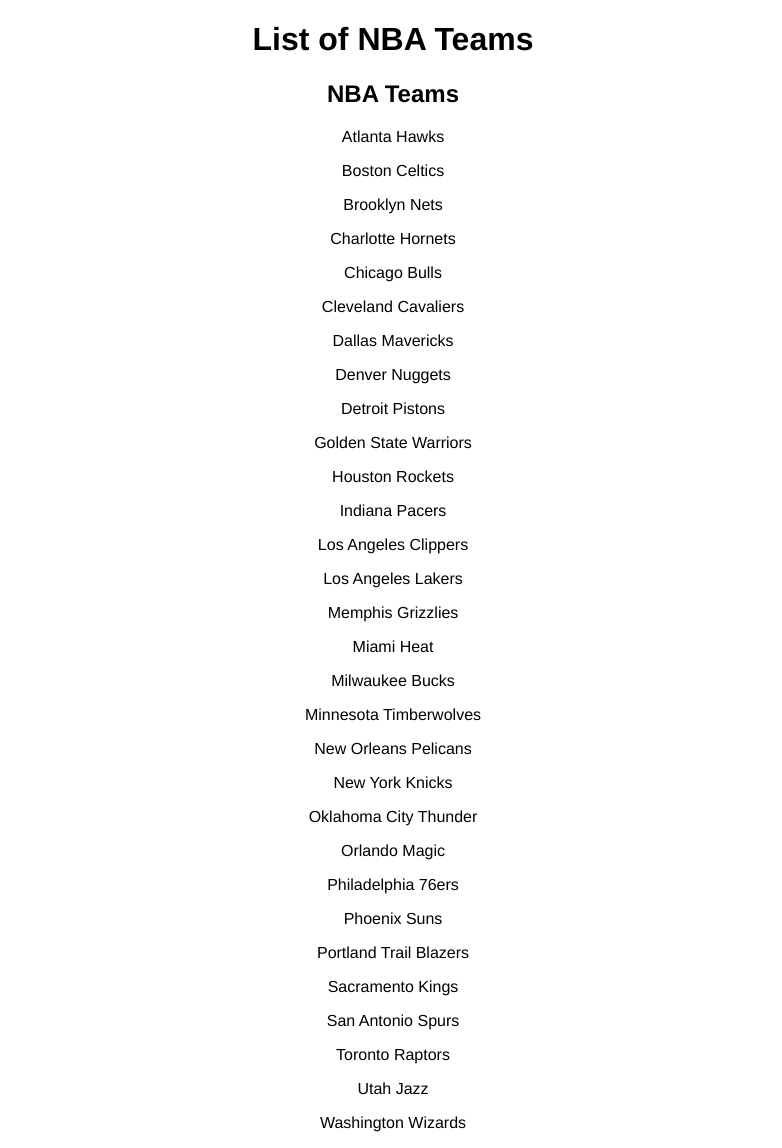
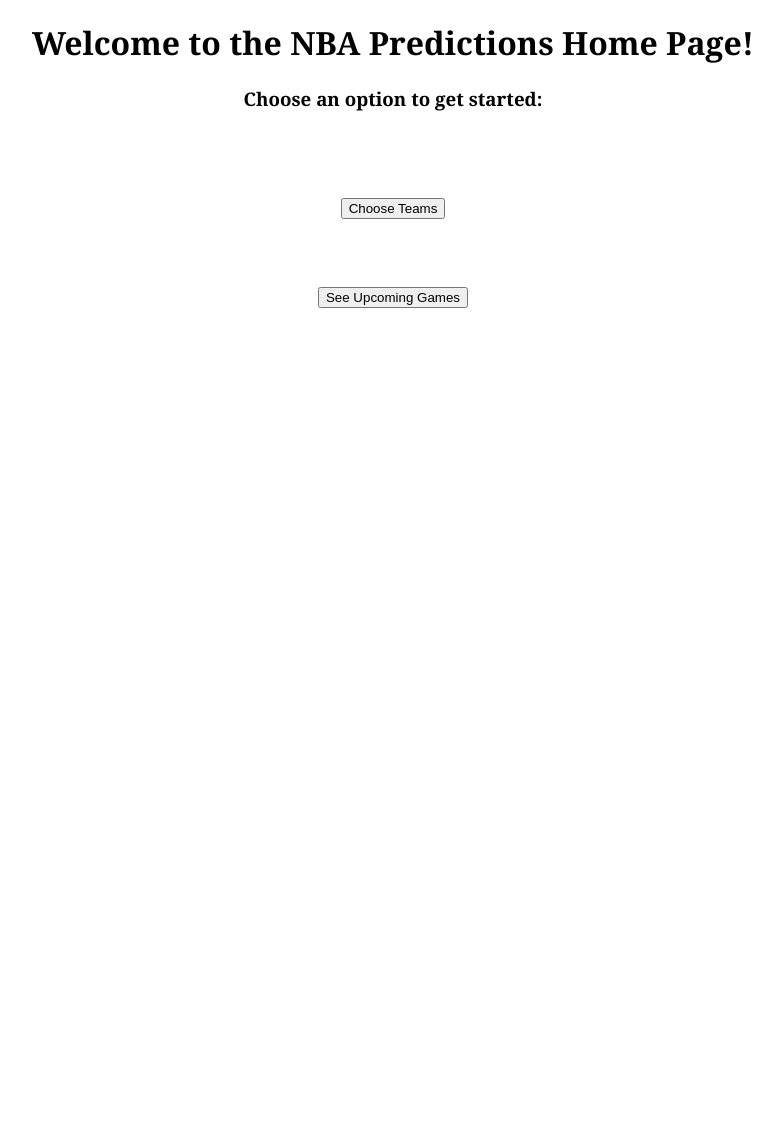
Before and after one commit to cwilbar04/gcp-end-to-end-nba-predictions, a Flask app: page / in a window 1280 px wide. Shown: the whole page, without its empty margins (247-1029 px from the left). After the commit the page ends 308 px from the top, so only its background shows below. Run offline with Flask 2, Linux system fonts and the light colour scheme.

Commit message:
major webapp changes

```diff
--- a/requirements.txt
+++ b/requirements.txt
@@ -1,9 +1,11 @@
-jupyter
+notebook
 pytest
 pylint
 pytest-cov
 click
 beautifulsoup4
 flask
-pandas-gbq
 pandas
+numpy
+google-cloud-bigquery
+pyarrow
--- a/webapp/main.py
+++ b/webapp/main.py
@@ -1,12 +1,17 @@
 import datetime
-
-from flask import Flask, render_template
+from model import predicted_pointspread
+from flask import Flask, render_template, request, url_for, redirect
+import pandas as pd
+import numpy as np
 
 app = Flask(__name__)
 
-
 @app.route('/')
 def root():
+    return render_template('root.html')
+
+@app.route('/ChooseTeams')
+def ChooseTeams():
     # For the sake of example, use static list of NBA teams
     # This will be replaced with real information in later steps.
     nba_teams = ['Atlanta Hawks',
@@ -40,9 +45,13 @@
                     'Utah Jazz',
                     'Washington Wizards'
                    ]
+    return render_template('ChooseTeams.html', teams=nba_teams)
 
-    return render_template('index.html', teams=nba_teams)
-
+@app.route('/ChooseTeams', methods=['POST'])
+def ChooseTeamsPost():
+    form_dict = {'HomeTeam':request.form['HomeTeam'], 'AwayTeam':request.form['AwayTeam']}
+    final_output = predicted_pointspread(form_dict)
+    return render_template('ChooseTeamsPost.html', final_output=final_output)
 
 if __name__ == '__main__':
     # This is used when running locally only. When deploying to Google App
--- a/webapp/static/style.css
+++ b/webapp/static/style.css
@@ -1,4 +1,4 @@
 body {
-  font-family: "helvetica", sans-serif;
+  font-family: Georgia, serif;;
   text-align: center;
 }
--- a/webapp/templates/index.html
+++ /dev/null
@@ -1,18 +0,0 @@
-<!doctype html>
-<html>
-<head>
-  <title>NBA Teams</title>
-  <script src="{{ url_for('static', filename='script.js') }}"></script>
-  <link type="text/css" rel="stylesheet" href="{{ url_for('static', filename='style.css') }}">
-</head>
-<body>
-
-  <h1>List of NBA Teams</h1>
-
-  <h2>NBA Teams</h2>
-  {% for team in teams %}
-    <p>{{ team }}</p>
-  {% endfor %}
-
-</body>
-</html>
--- /dev/null
+++ b/webapp/templates/root.html
@@ -0,0 +1,27 @@
+<!doctype html>
+<html>
+<head>
+  <title>NBA Predictions Home</title>
+  <script src="{{ url_for('static', filename='staticscript.js') }}"></script>
+  <link type="text/css" rel="stylesheet" href="{{ url_for('static', filename='style.css') }}">
+</head>
+<body>
+
+  <h1>Welcome to the NBA Predictions Home Page!</h1>
+
+  <h3>Choose an option to get started:</h3>
+
+  <br><br><br>
+
+  <form method="POST" action="/">
+    <button type="button" name="Choose Teams" value="Choose Teams" onclick="window.location.href='{{url_for('ChooseTeams')}}';"> Choose Teams</button>
+   </form>
+
+   <br><br><br>
+
+   <form method="POST" action="/">
+    <button type="button" name="See Upcoming Games" value="See Upcoming Games" onclick="window.location.href='{{url_for('ChooseTeams')}}';"> See Upcoming Games</button>
+   </form>
+
+</body>
+</html>
```
Also changed, not shown: webapp/model.py (added, +17 -0 lines), webapp/templates/ChooseTeamsPost.html (added, +19 -0 lines), 2 other files.
